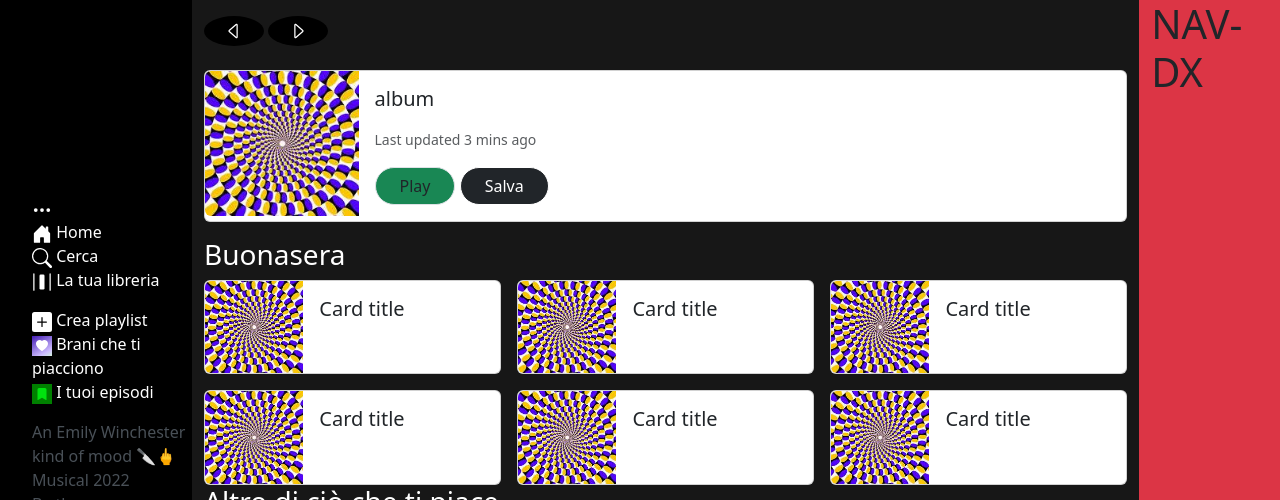
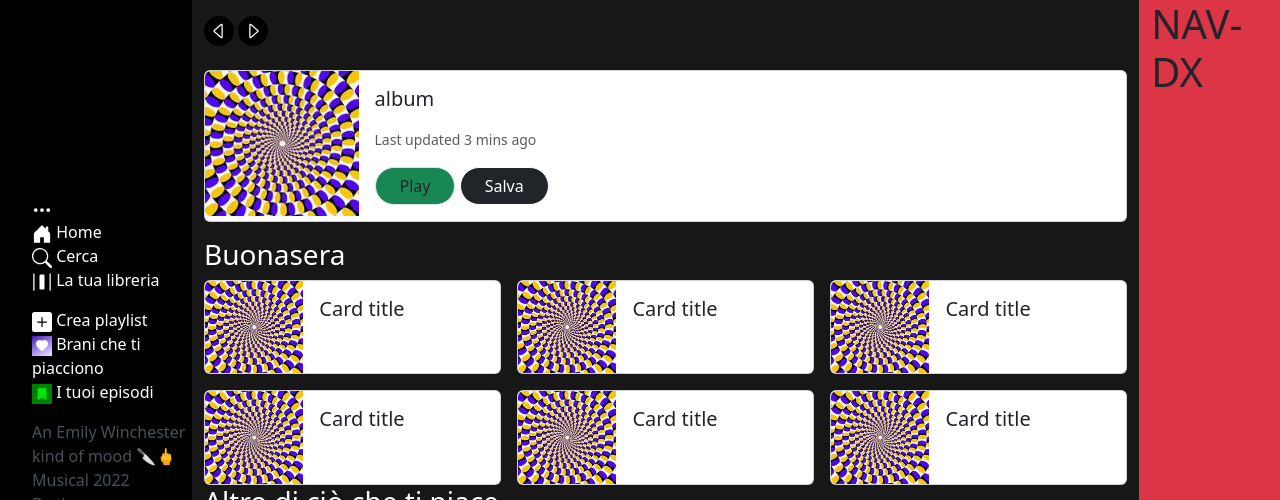
Before and after one commit to L3xi4n/buildweek_2, a plain HTML site: page home.html in a window 1280 px wide. Shown: the top 500 px of the page. Drawn offline with Linux system fonts and the light colour scheme.

Commit message:
frecciette

```diff
--- a/home.html
+++ b/home.html
@@ -209,11 +209,11 @@
 
       <div class="col-8  " id="body_home">
         <div class="col mt-3 ">
-        <svg xmlns="http://www.w3.org/2000/svg" width="60" height="30" fill="currentColor" class="bi bi-caret-left icon-background" viewBox="0 0 16 16">
+        <svg xmlns="http://www.w3.org/2000/svg" width="30" height="30" fill="currentColor" class="bi bi-caret-left icon-background " viewBox="0 0 16 16">
           <path d="M10 12.796V3.204L4.519 8zm-.659.753-5.48-4.796a1 1 0 0 1 0-1.506l5.48-4.796A1 1 0 0 1 11 3.204v9.592a1 1 0 0 1-1.659.753z"/>
         </svg>
 
-        <svg xmlns="http://www.w3.org/2000/svg" width="60" height="30" fill="currentColor" class="bi bi-caret-right icon-background" viewBox="0 0 16 16">
+        <svg xmlns="http://www.w3.org/2000/svg" width="30" height="30" fill="currentColor" class="bi bi-caret-right icon-background" viewBox="0 0 16 16">
           <path d="M6 12.796V3.204L11.481 8zm.659.753 5.48-4.796a1 1 0 0 0 0-1.506L6.66 2.451C6.011 1.885 5 2.345 5 3.204v9.592a1 1 0 0 0 1.659.753z"/>
         </svg>
       </div>
```
